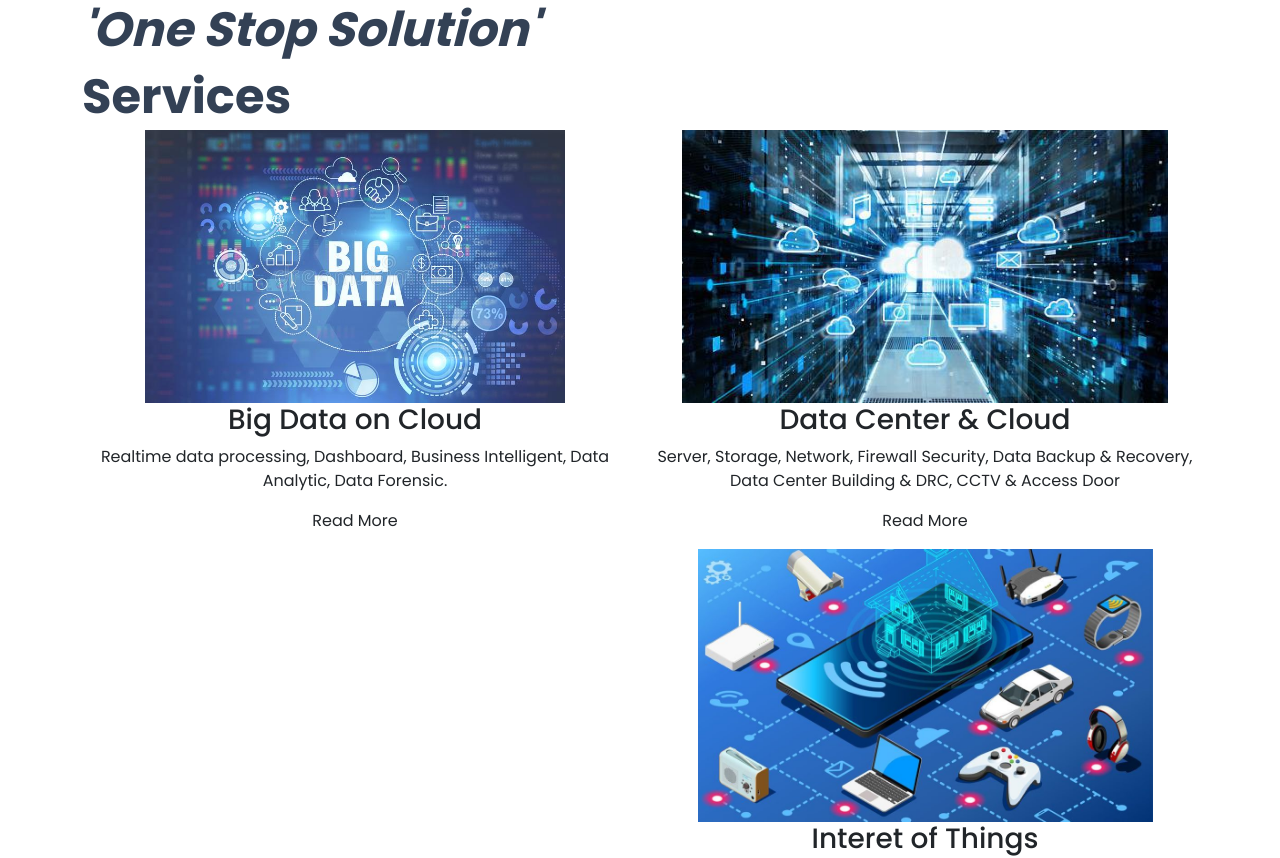
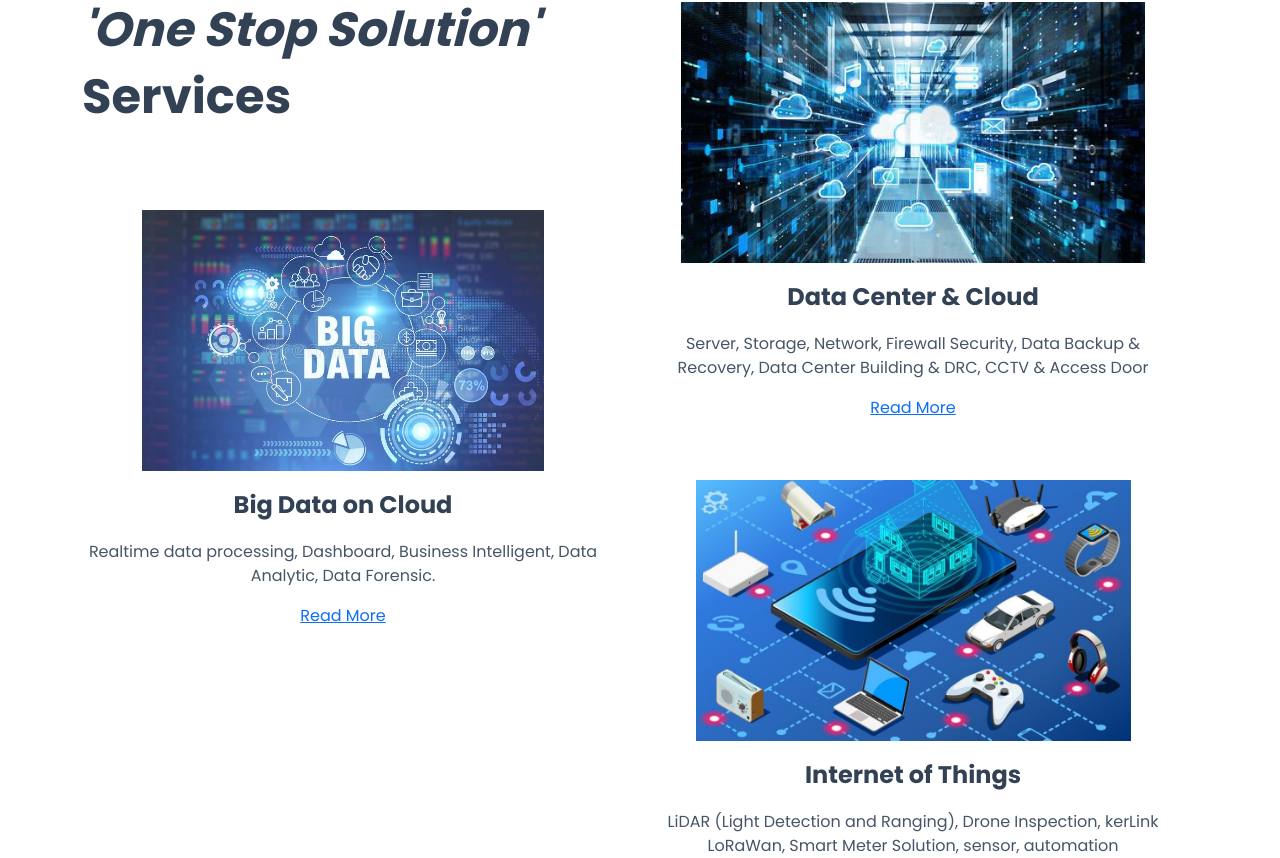
Before and after one commit to cperdiansyah/sam, a Next.js app: page / in a window 1280 px wide. Shown: the part 1116-1974 px from the top of the page. Built offline with nearby package versions, Linux system fonts and the light colour scheme.

Commit message:
feat: add sizes attibute to Image components

```diff
--- a/components/Brand/index.jsx
+++ b/components/Brand/index.jsx
@@ -17,6 +17,7 @@ export default function index(props) {
           {...size}
           objectFit='contain'
           className={`w-full ${styles.brand}`}
+          sizes='50vw'
         />
       </a>
     </Link>
--- a/components/Footer/index.jsx
+++ b/components/Footer/index.jsx
@@ -65,7 +65,7 @@ const index = () => {
                     <li>
                       <Link href='/products/iot'>
                         <a className={styles['footer-nav-link']}>
-                          Interet of Things
+                          Internet of Things
                         </a>
                       </Link>
                     </li>
@@ -141,6 +141,7 @@ const index = () => {
                   </ul>
                 </div>
               </div>
+
             </div>
           </div>
         </div>
--- a/components/Home/Hero/hero.module.css
+++ b/components/Home/Hero/hero.module.css
@@ -15,7 +15,7 @@
 
 .description {
   padding-top: 10px;
-  color: #334155;
+  color: #475569;
   font-size: 1.1rem;
   line-height: 2;
 }
--- a/components/Home/Hero/index.jsx
+++ b/components/Home/Hero/index.jsx
@@ -7,7 +7,7 @@ import { Container } from 'react-bootstrap';
 import styles from './hero.module.css';
 
 const index = () => {
-    return (
+  return (
     <section className={`hero-section ${styles['hero-section']}`}>
       <div className='hero-section-wrapper position-relative'>
         <span className={`gredient ${styles['gradient']} `}></span>
@@ -50,6 +50,7 @@ const index = () => {
                       objectFit='contain'
                       className={styles['hero-section-image']}
                       priority
+                      sizes='50vw'
                     />
                   </div>
                 </div>
--- a/components/Home/Product/index.jsx
+++ b/components/Home/Product/index.jsx
@@ -1,15 +1,16 @@
 import Image from 'next/image';
 import Link from 'next/link';
 import React from 'react';
+
+import styles from './product.module.css';
 
 const index = ({ productData }) => {
   const { href, imgSrc, imgTitle, imgHeight, imgWidth, title, description } =
     productData;
   // console.log(productData);
   return (
-    <div className='services-content col-12'>
-      <Link href={href}>
-        <a className='item d-block text-center'>
+    <div className={`services-content col-12 ${styles['content-item']}`}>
+      <div className='item d-block text-center'>
         <div className='services-content__image-container'>
           <Image
             src={imgSrc}
@@ -18,13 +19,17 @@ const index = ({ productData }) => {
             width={imgWidth}
             layout='responsive'
             objectFit='contain'
+            sizes='50vw'
           />
         </div>
-          <h3 className='content-title'>{title}</h3>
-          <p className='content-desc text-left'>{description}</p>
-          <p className='read-more text-left'>Read More</p>
-        </a>
+        <h3 className={`fw-bolder ${styles['content-title']}`}>{title}</h3>
+        <p className={`${styles['content-description']} text-left`}>
+          {description}
+        </p>
+        <Link href={href}>
+          <a className='text-decoration-underline text-primary'>Read More</a>
         </Link>
+      </div>
     </div>
   );
 };
--- /dev/null
+++ b/components/Home/Product/product.module.css
@@ -0,0 +1,15 @@
+.content-item {
+  margin-bottom: 3.75rem;
+}
+
+.content-item .content-title {
+  font-size: 1.5rem;
+  /* font-weight: 700; */
+  margin-bottom: 1.25rem;
+  color: #334155;
+  margin-top: 1.25rem;
+}
+
+.content-description {
+  color: #475569;
+}
--- a/components/Home/Solutions/index.jsx
+++ b/components/Home/Solutions/index.jsx
@@ -29,10 +29,10 @@ const productData = [
   {
     href: '/products/iot',
     imgSrc: `/static/images/abstract-iot-1000x600.jpg`,
-    imgTitle: 'Interet of Things',
+    imgTitle: 'Internet of Things',
     imgHeight: 150,
     imgWidth: 300,
-    title: 'Interet of Things',
+    title: 'Internet of Things',
     description:
       'LiDAR (Light Detection and Ranging), Drone Inspection, kerLink LoRaWan, Smart Meter Solution, sensor, automation',
   },
@@ -56,21 +56,15 @@ const index = () => {
 
           {/* content left */}
 
-          <div
-            className='col-12 col-lg-5 offset-lg-1 col-xl-6 offset-xl-0 mobile-target'
-            data-mobile-target='home-services'
-          >
-            <div className='row'>
+          <div className='col-12 col-lg-5 offset-lg-1 col-xl-6 offset-xl-0 '>
+            <div className={`row ${styles['solutions-left']}`}>
               <Product productData={productData[1]} />
             </div>
           </div>
 
           {/* Content right */}
-          <div
-            className='col-12 col-lg-5 col-xl-6 mobile-resource'
-            data-mobile-resource='home-services'
-          >
-            <div className='row'>
+          <div className='col-12 col-lg-5 col-xl-6 '>
+            <div className={`row ${styles['solutions-right']}`}>
               <Product productData={productData[0]} />
               <Product productData={productData[2]} />
             </div>
--- a/components/Home/Solutions/index.module.css
+++ b/components/Home/Solutions/index.module.css
@@ -14,4 +14,22 @@
   position: relative;
   z-index: 10;
   color: #334155;
+  margin-bottom: 5rem;
 }
+.solutions-left {
+  /*
+  width: 100%;
+  height: 100%;
+  background-color: #fff;
+  padding: 2rem;
+  border-radius: 10px;
+  box-shadow: 0px 0px 10px rgba(0, 0, 0, 0.1);
+  margin-bottom: 2rem; */
+
+  width: 100%;
+}
+
+.solutions-right {
+  margin-top: -13rem;
+  width: 100%;
+}
--- a/components/ImageSection/index.jsx
+++ b/components/ImageSection/index.jsx
@@ -19,6 +19,7 @@ const index = (props) => {
               height={item.height}
               layout='responsive'
               objectFit='contain'
+              sizes='50vw'
             />
           </div>
         ))}
```
Lines whose indentation alone changed are shown as unchanged.
